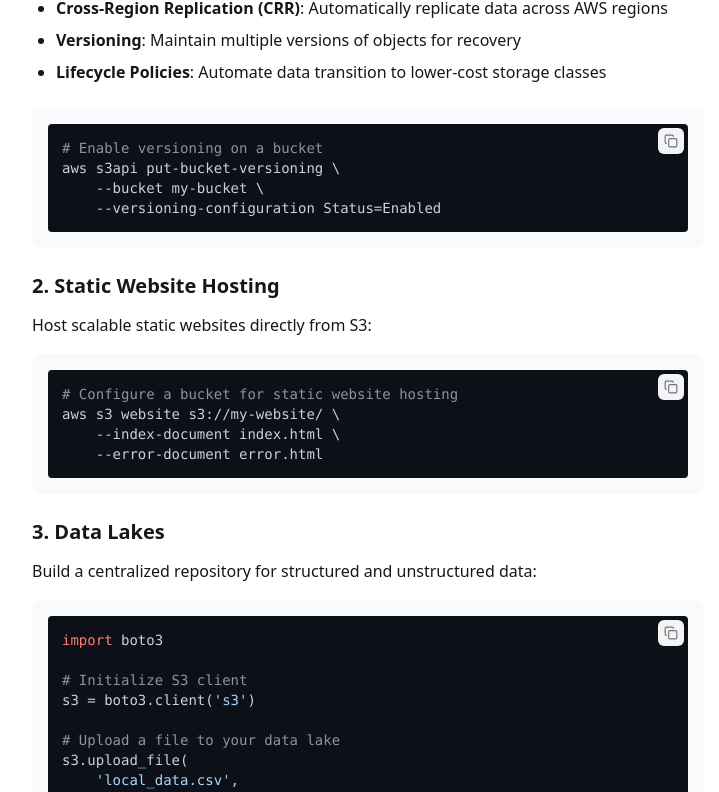
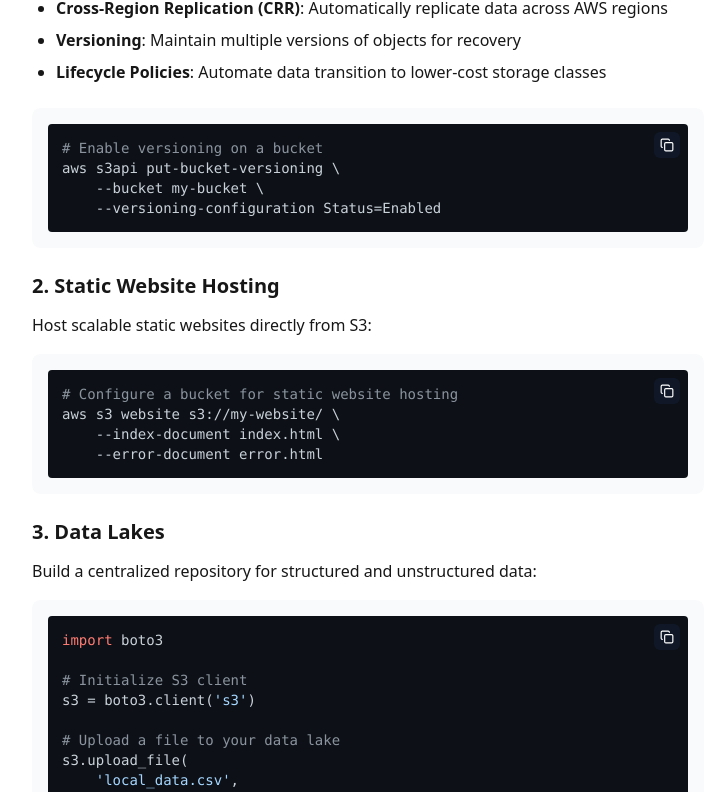
Before and after one commit to AmanSagar0607/amansagar.in, a Next.js app: page /blog/aws-s3-bucket-basics in a window 1280 px wide. Shown: the part 1839-2631 px from the top of the page, without its empty margins (272-991 px from the left). Built offline with nearby package versions, Linux system fonts and the light colour scheme; a web font is replaced by a local one.

Commit message:
style: enhance code block copy button and navbar
- Improve code block copy button visibility in dark mode
- Adjust navbar background opacity and spacing
- Fix copy button icon colors for better contrast
- Update copy button positioning in code blocks

```diff
--- a/src/components/navbar/index.tsx
+++ b/src/components/navbar/index.tsx
@@ -96,7 +96,7 @@
           ease: "easeInOut",
         }}
         className={`hover:shadow-primary/20  fixed inset-x-0 top-4 z-50 mx-auto flex max-w-[725px] items-center justify-between rounded-full p-1 backdrop-blur-sm transition-all duration-300 hover:shadow-lg hover:backdrop-blur-md ${
-          scrolled ? "shadow-acceternity bg-background/40" : "bg-background/50"
+          scrolled ? "shadow-acceternity  bg-background/40" : "bg-background/50"
         } ${isMobile ? "w-[90%]" : ""}`}
       >
         <Link href="/" className="z-50">
--- a/src/components/ui/code-block.tsx
+++ b/src/components/ui/code-block.tsx
@@ -44,18 +44,18 @@
         <button
           onClick={handleCopy}
           className={cn(
-            "absolute right-5 top-5 p-1.5 rounded-md",
-            "bg-gray-100 dark:bg-gray-700 backdrop-blur-sm",
-            "text-secondary hover:text-primary dark:text-gray-300 dark:hover:text-white",
+            "absolute right-6 top-6 p-1.5 rounded-md",
+            "bg-gray-900 dark:bg-gray-700 backdrop-blur-sm",
+            "text-white hover:text-white dark:text-gray-300 dark:hover:text-white",
             "transition-all duration-200",
             "flex items-center justify-center"
           )}
           aria-label="Copy code"
         >
           {copied ? (
-            <Check className="h-3.5 w-3.5 text-primary" />
+            <Check className="h-3.5 w-3.5 text-white" />
           ) : (
-            <Copy className="h-3.5 w-3.5" />
+            <Copy className="h-3.5 w-3.5 text-white" />
           )}
         </button>
         <code className="font-mono block">
```
